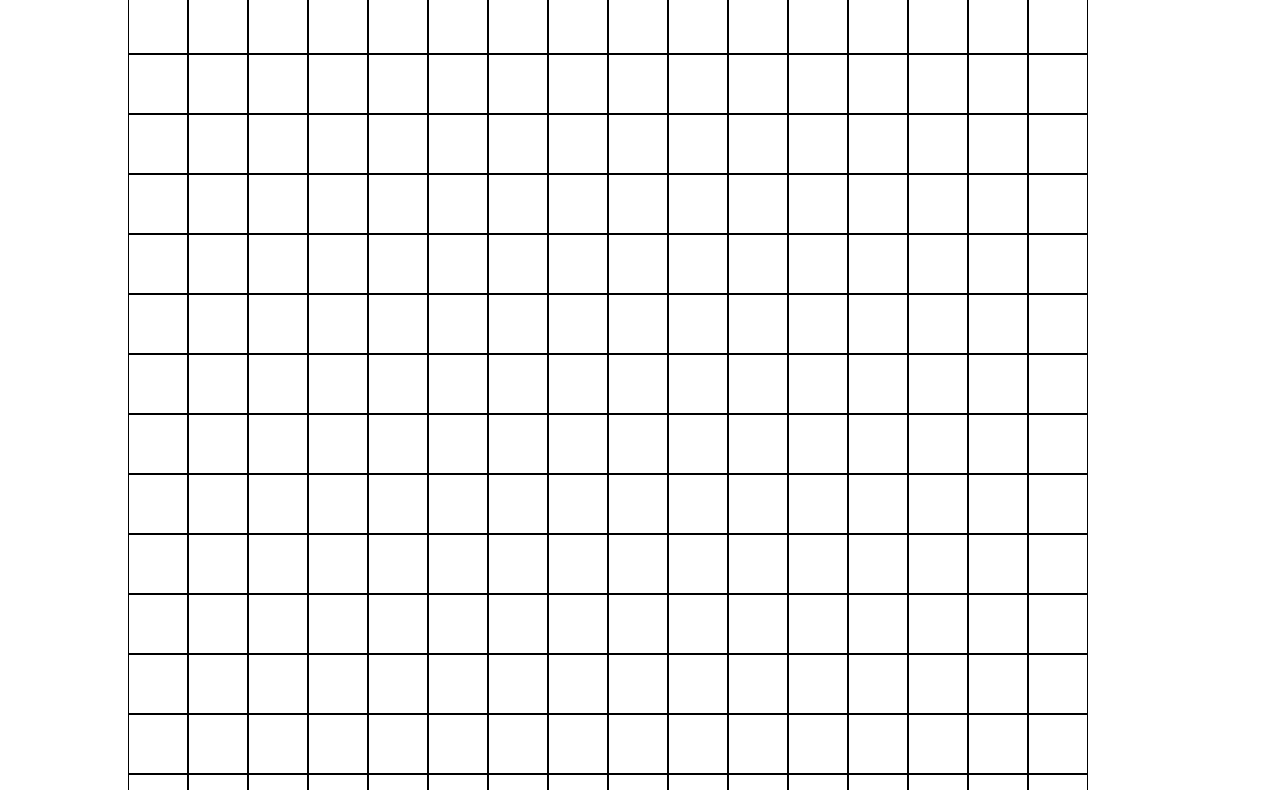
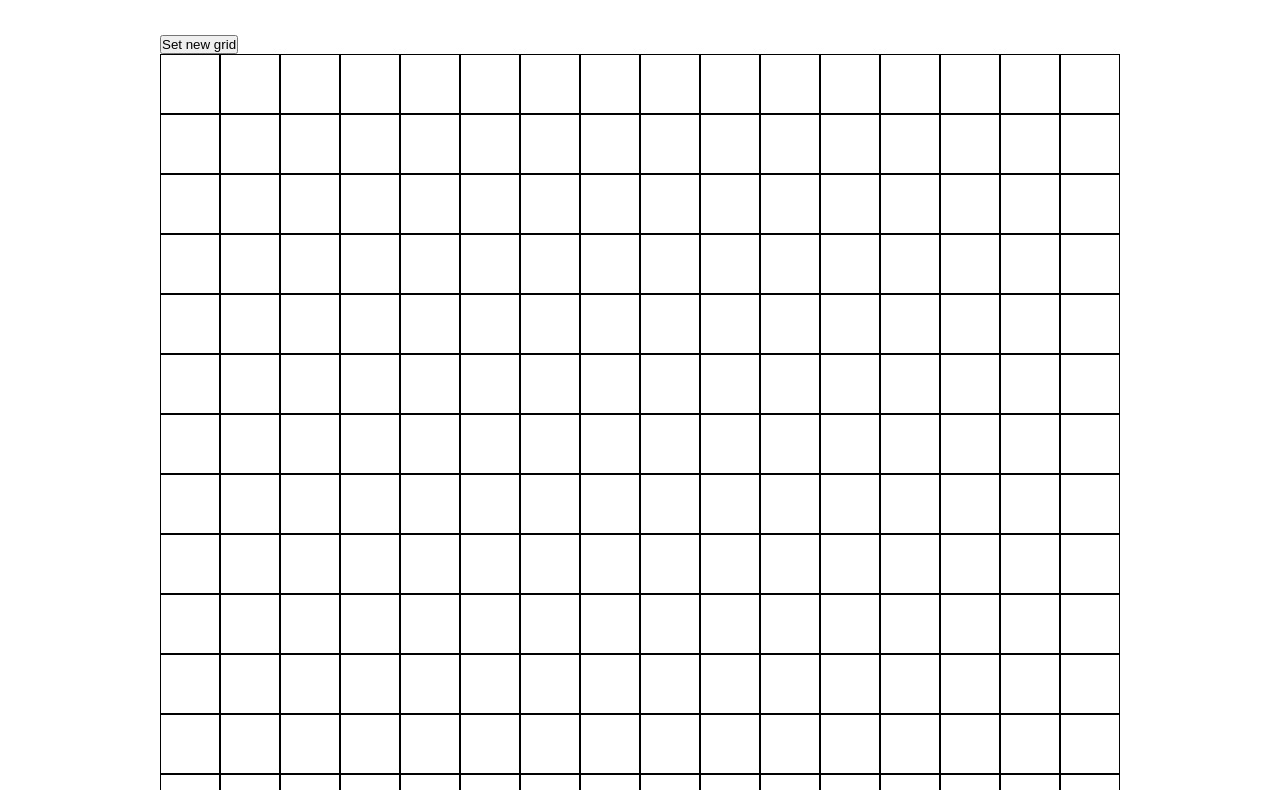
Before and after one commit to mdemiguels/odin-etch-a-sketch, a plain HTML site: page index.html in a window 1280 px wide. Shown: the part 104-894 px from the top of the page. Drawn offline with Linux system fonts and the light colour scheme.

Commit message:
feature to set the number of pixel per side of the grid

```diff
--- a/index.html
+++ b/index.html
@@ -13,7 +13,9 @@
     </header>
 
     <main>
-        <aside class="options-container"></aside>
+        <section class="options-container">
+            <button>Set new grid</button>
+        </section>
         <section class="grid-container"></section>
     </main>
 
--- a/script.js
+++ b/script.js
@@ -1,10 +1,20 @@
 const gridContainer = document.querySelector(".grid-container");
+let gridWidth = 16;
+let gridHeight = 16;
 
-for (let i = 0; i < 256; i++) {
-    const divPixel = document.createElement("DIV");
-    divPixel.classList = "pixel";
+for (let i = 0; i < gridWidth; i++) {
+    let pixelWidth = gridContainer.offsetWidth / gridWidth;
+    let pixelHeight = gridContainer.offsetWidth / gridHeight;
 
-    gridContainer.appendChild(divPixel);
+    const divColumn = generatePixelDiv(pixelWidth, pixelHeight);
+    gridContainer.appendChild(divColumn);
+
+    for (let i = 0; i < gridHeight; i++) {
+
+        const divRow = generatePixelDiv(pixelWidth, pixelHeight);
+        gridContainer.appendChild(divRow);
+
+    }
 }
 
 document.addEventListener("DOMContentLoaded", () => {
@@ -31,3 +41,12 @@ document.addEventListener("DOMContentLoaded", () => {
         });
     });
 });
+
+function generatePixelDiv(pixelWidth, pixelHeight) {
+    const divPixel = document.createElement("DIV");
+    divPixel.classList.add("pixel");
+    divPixel.style.width = pixelWidth + "px";
+    divPixel.style.height = pixelHeight + "px";
+    divPixel.style.border = "1px solid black";
+    return divPixel;
+}
--- a/styles.css
+++ b/styles.css
@@ -17,11 +17,16 @@ body {
     flex-direction: column;
 }
 
+header {
+    padding: 50px;
+    text-align: center;
+}
+
 main {
     flex: 1;
-    width: 80%;
     margin: 0 auto;
     display: flex;
+    flex-direction: column;
 }
 
 .grid-container {
@@ -32,12 +37,6 @@ main {
     flex-shrink: 0;
 }
 
-.pixel {
-    width: 60px;
-    height: 60px;
-    border: 1px solid black;
-}
-
 .draw {
     background-color: #000;
 }
```
